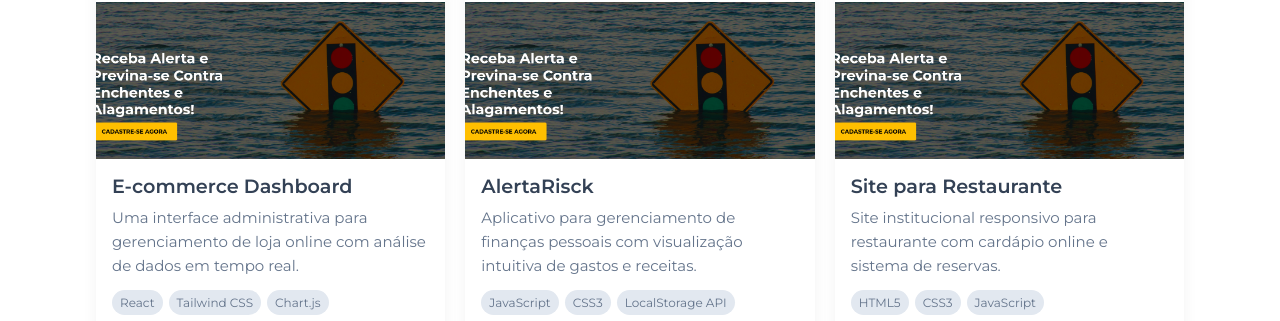
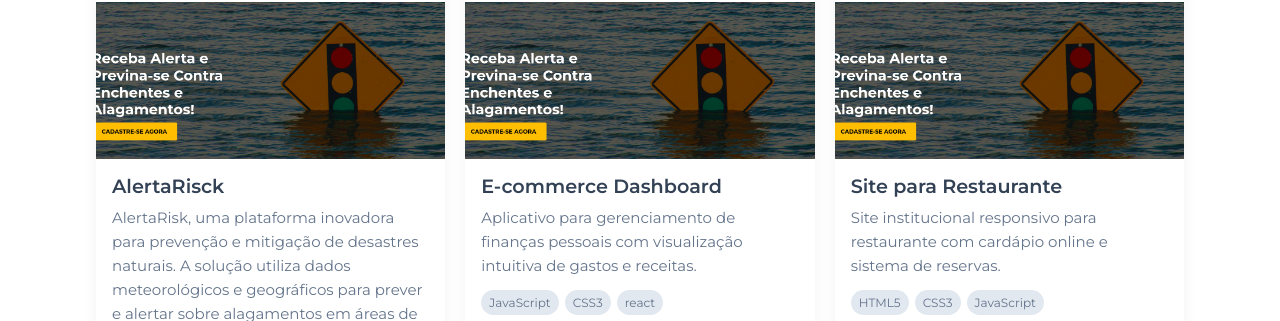
Before and after one commit to GabrielBielFerreira/portifolio, a plain HTML site: page index.html in a window 1280 px wide. Shown: the part 1360-1681 px from the top of the page. Drawn offline with Linux system fonts and the light colour scheme.

Commit message:
Minha mensagem de commit

```diff
--- a/index.html
+++ b/index.html
@@ -97,7 +97,7 @@
                             </div>
                         </div>
                         <div class="curriculo-container">
-                            <a href="assets/curriculo.pdf" target="_blank" class="btn download-btn">
+                            <a href="https://docs.google.com/document/d/1sMhiyD9yPBlhGD_P8jYhDuDM2uO6AeA3xEWhmxjxKow/edit?usp=sharing" target="_blank" class="btn download-btn">
                                 <i class="fas fa-file-alt" aria-hidden="true"></i> Currículo profissional
                             </a>
                         </div>
@@ -122,16 +122,18 @@
                             <img src="assets/projetos/AlertaRisck.png" alt="E-commerce Dashboard">
                         </div>
                         <div class="project-content">
-                            <h3>E-commerce Dashboard</h3>
-                            <p>Uma interface administrativa para gerenciamento de loja online com análise de dados em tempo real.</p>
+                            <h3>AlertaRisck</h3>
+                            <p>AlertaRisk, uma plataforma inovadora para prevenção e
+                                mitigação de desastres naturais. A solução utiliza dados meteorológicos e geográficos para
+                                prever e alertar sobre alagamentos em áreas de risco.</p>
                             <div class="project-tech">
                                 <span>React</span>
-                                <span>Tailwind CSS</span>
-                                <span>Chart.js</span>
+                                <span>Java</span>
+                                <span>Node.js</span>
                             </div>
                             <div class="project-links">
-                                <a href="https://ecommerce-dashboard.exemplo.com" target="_blank">Visualizar <i class="fas fa-external-link-alt" aria-hidden="true"></i></a>
-                                <a href="https://github.com/gabrielferreira/ecommerce-dashboard" target="_blank">GitHub <i class="fab fa-github" aria-hidden="true"></i></a>
+                                <a href="https://alerta-risk.vercel.app/" target="_blank">Visualizar <i class="fas fa-external-link-alt" aria-hidden="true"></i></a>
+                                <a href="https://github.com/GabrielBielFerreira/AlertaRisk-" target="_blank">GitHub <i class="fab fa-github" aria-hidden="true"></i></a>
                             </div>
                         </div>
                     </div>
@@ -141,12 +143,12 @@
                             <img src="assets/projetos/AlertaRisck.png" alt="AlertaRisck - App de Finanças Pessoais">
                         </div>
                         <div class="project-content">
-                            <h3>AlertaRisck</h3>
+                            <h3>E-commerce Dashboard</h3>
                             <p>Aplicativo para gerenciamento de finanças pessoais com visualização intuitiva de gastos e receitas.</p>
                             <div class="project-tech">
                                 <span>JavaScript</span>
                                 <span>CSS3</span>
-                                <span>LocalStorage API</span>
+                                <span>react</span>
                             </div>
                             <div class="project-links">
                                 <a href="https://alertarisck.exemplo.com" target="_blank">Visualizar <i class="fas fa-external-link-alt" aria-hidden="true"></i></a>
--- a/style.css
+++ b/style.css
@@ -722,7 +722,6 @@ a:hover {
 
 .footer-divider {
   height: 2px;
-  background: linear-gradient(to right, transparent, var(--primary-color), transparent);
   margin-bottom: 3rem;
   opacity: 0.3;
 }
```
